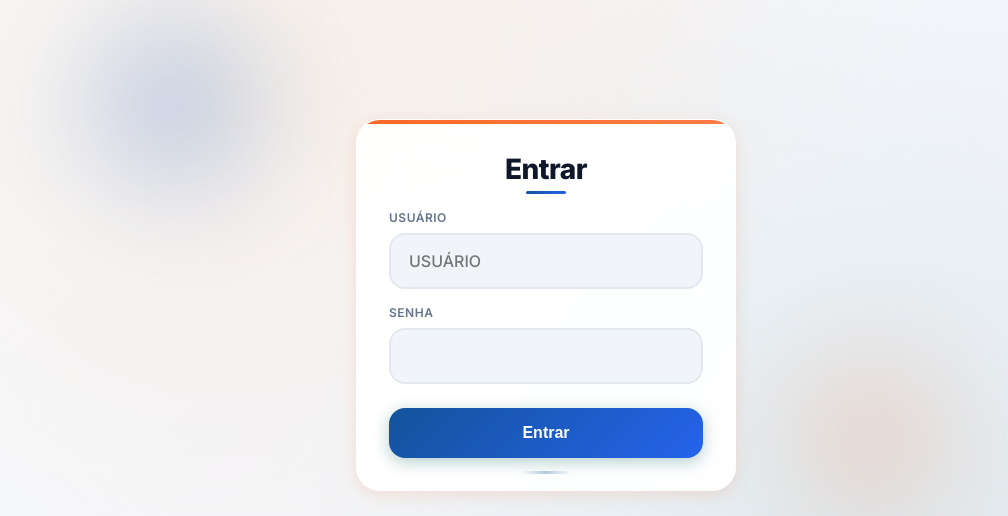
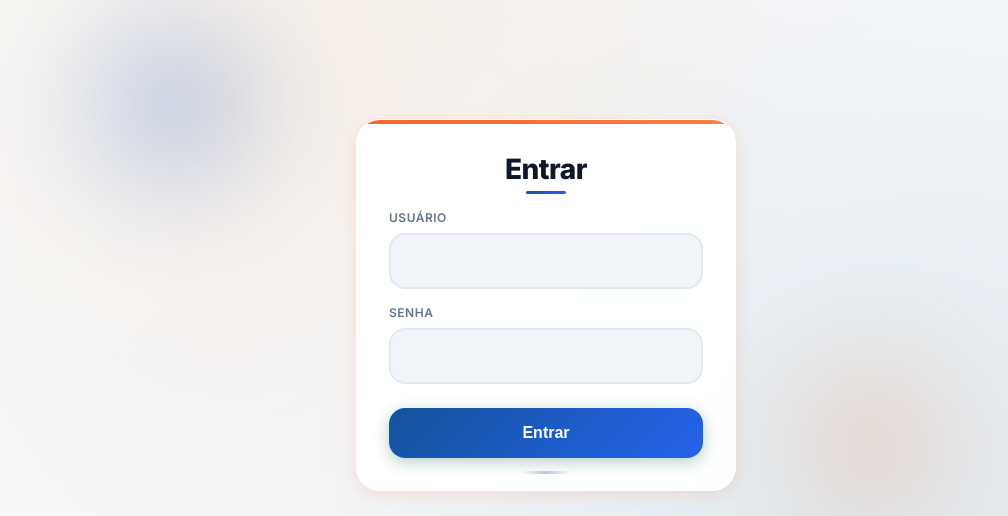
Before and after one commit to guilherme9lucaslider-svg/suporte-trello, a Flask app: page /login in a window 1280 px wide. Shown: the part 95-611 px from the top of the page, without its empty margins (94-1102 px from the left). Run offline with Flask 3, Linux system fonts and the light colour scheme; some libraries are stand-ins or nearby versions.

Commit message:
Atualização

```diff
--- a/templates/console.html
+++ b/templates/console.html
@@ -496,7 +496,6 @@
                      {% endfor %}
                   </select>
                   <input name="username" required placeholder="Nome de usuário"
-                        style="text-transform: uppercase"
                         oninput="this.value = this.value.toUpperCase()">
                   <input name="password" type="password" required placeholder="Senha">
                   <button class="btn" type="submit">Adicionar Usuário</button>
--- a/templates/login.html
+++ b/templates/login.html
@@ -342,8 +342,7 @@
 
     <form method="post" action="/login" autocomplete="off">
       <label>Usuário</label>
-      <input name="username" required placeholder="Usuário"
-       style="text-transform: uppercase"
+      <input name="username"
        oninput="this.value = this.value.toUpperCase()">
       <label>Senha</label>
       <input type="password" name="password" autocomplete="current-password" required>
```
